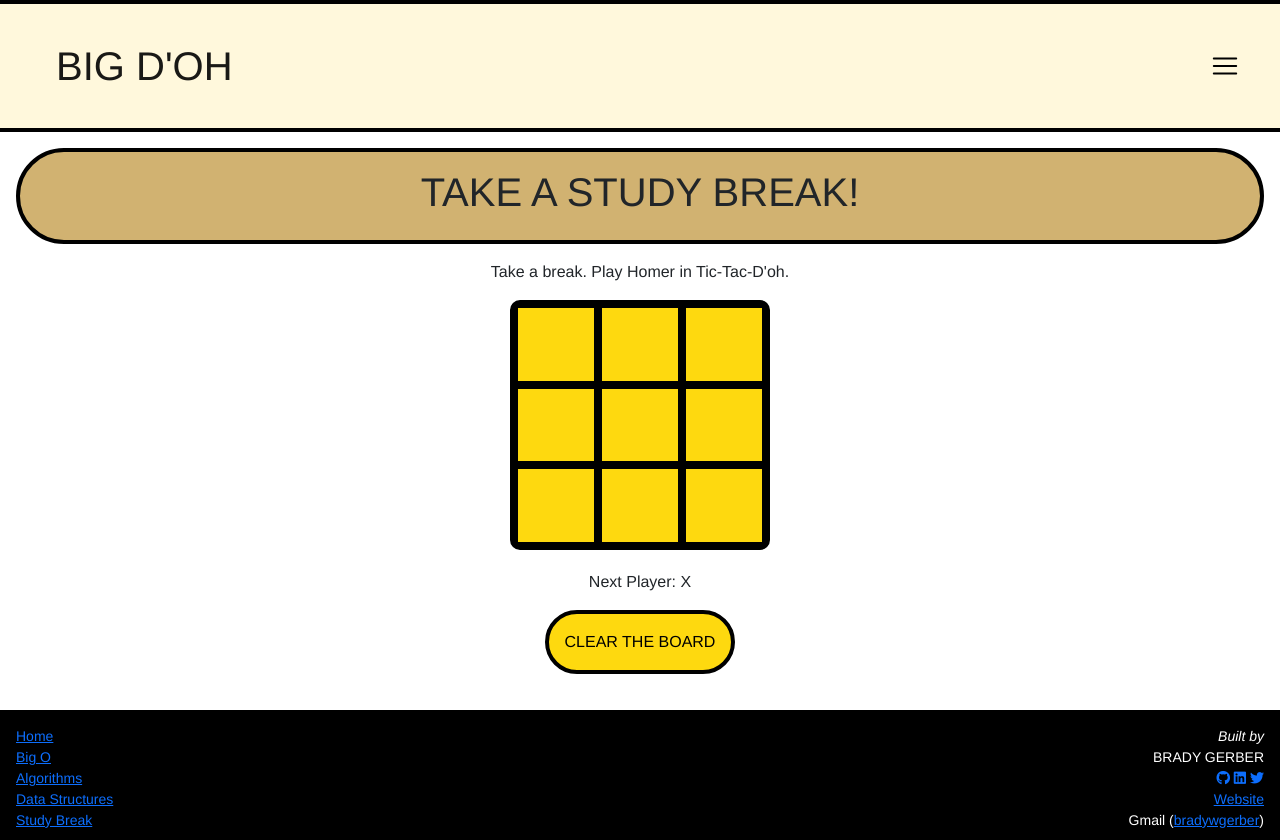
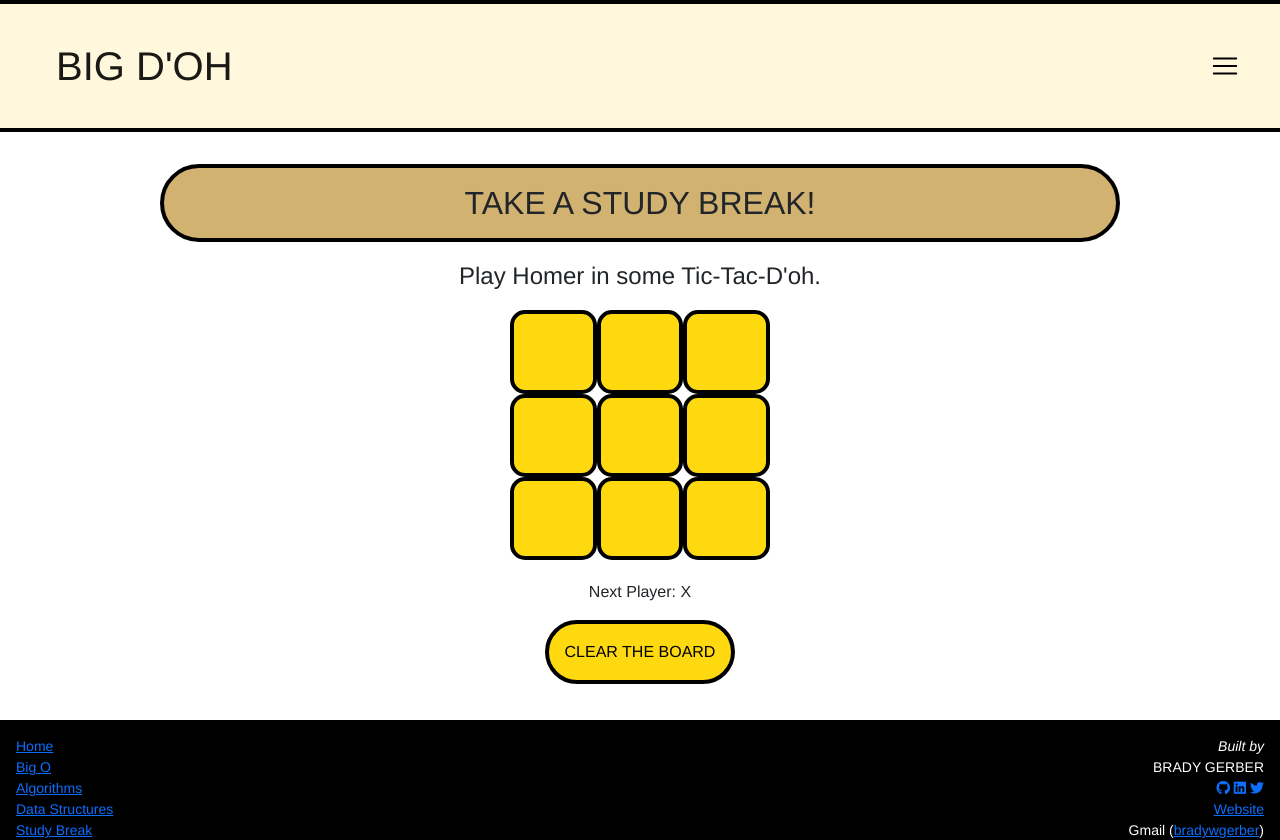
Before and after one commit to bg-write/big-doh, a React (Create React App) app: page /ttt in a window 1280 px wide. Shown: the top 840 px of the page. Built offline with nearby package versions, Linux system fonts and the light colour scheme.

Commit message:
CSS TTT update media queries

```diff
--- a/src/App.css
+++ b/src/App.css
@@ -324,12 +324,11 @@ footer {
 }
 
 /*--------------------- FOOTER -------------------------*/
+/* There are IDs are used for the media queries, see below */
 #footer-container {
 	/* For styling everything inside the Footer */
 	text-align: right;
 }
-
-/* There are IDs are used for the media queries, see below */
 
 /*--------------------- BIG O -------------------------*/
 #bigO-main {
@@ -475,11 +474,20 @@ footer {
 }
 
 #ttt-headline {
-	/* For styling specifically "TAKE A STUDY BREAK" */
+	/* For styling the "TAKE A STUDY BREAK" container */
+	margin: 2rem 2rem 1rem;
+}
+
+#ttt-headline-copy {
+	/* For styling the actual "TAKE A STUDY BREAK" copy */
+	font-size: 1.5rem;
+	padding: 0;
+	margin: 0;
 }
 
 #ttt-blurb {
-	/* For styling specifically "Take a break ..." */
+	/* For styling specifically "Play Homer ..." */
+	font-size: 1rem;
 }
 
 #ttt-game {
@@ -627,6 +635,19 @@ footer {
 		font-size: 1rem;
 		/* border: 4px solid black; */
 	}
+	/*--------- DATA STRUCTURES ---------------*/
+	/*--------- STUDY BREAK / TTT ---------------*/
+	#ttt-headline {
+		margin: 2rem 10rem 1rem;
+	}
+	#ttt-headline-copy {
+		font-size: 2rem;
+		padding: 0;
+		margin: 0;
+	}
+	#ttt-blurb {
+		font-size: 1.5rem;
+	}
 }
 /*-----------------------------------------------------------*/
 /*-------------------- DESKTOP (smaller) --------------------*/
--- a/src/components/TTT/Board.jsx
+++ b/src/components/TTT/Board.jsx
@@ -2,7 +2,7 @@ import React from 'react';
 import Square from './Square';
 
 const style = {
-	border: '4px solid black',
+	// border: '1px solid black',
 	borderRadius: '10px',
 	width: '260px',
 	height: '250px',
--- a/src/components/TTT/Square.jsx
+++ b/src/components/TTT/Square.jsx
@@ -3,7 +3,8 @@ import React from 'react';
 const style = {
 	background: '#fed90f',
 	border: '4px solid black',
-	fontSize: '30px',
+	borderRadius: '15px',
+	fontSize: '50px',
 	fontWeight: '800',
 	cursor: 'pointer',
 	outline: 'none',
--- a/src/components/TTT/TTT.jsx
+++ b/src/components/TTT/TTT.jsx
@@ -7,10 +7,10 @@ function TTT() {
 			<main className="white-background">
 				<div id="ttt-container">
 					<div id="ttt-headline" className="center-text border-text">
-						<h1>TAKE A STUDY BREAK!</h1>
+						<h1 id="ttt-headline-copy">TAKE A STUDY BREAK!</h1>
 					</div>
 					<div id="ttt-blurb" className="center-text">
-						<p>Take a break. Play Homer in Tic-Tac-D'oh.</p>
+						<p>Play Homer in some Tic-Tac-D'oh.</p>
 					</div>
 					<div id="ttt-game" className="center-text">
 						<Game />
```
